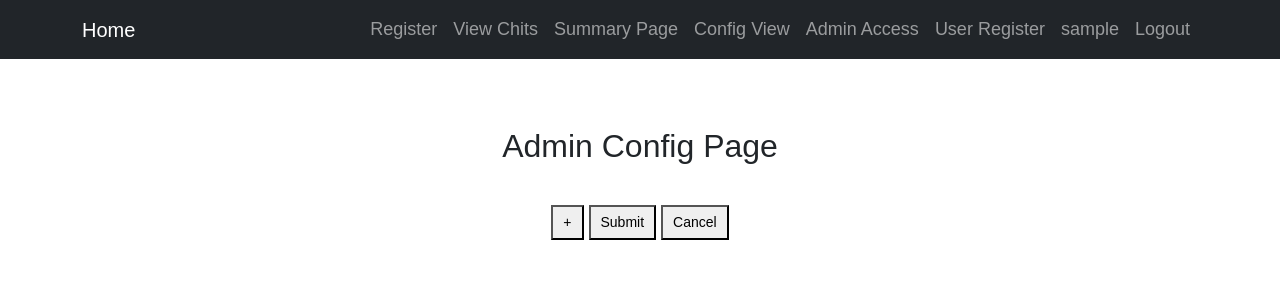
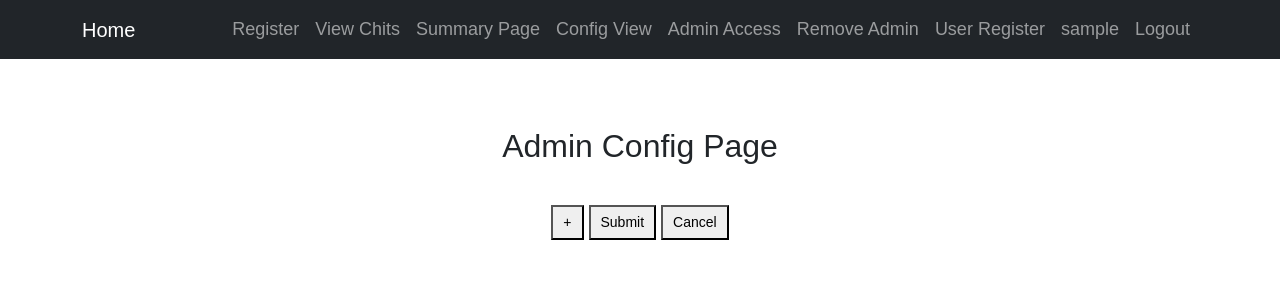
Before and after one commit to mahil-tech-academy/mahil-chitfund-app, a Django app: page /admin_config_view/ in a window 1280 px wide. Shown: the top 300 px of the page. Run offline with Django 5.2, Linux system fonts and the light colour scheme; the visitor is signed in with stand-in values (Sample User, id 1); data that the repository does not hold is empty.

Commit message:
Update navbar.html

```diff
--- a/CHITPROJECT/chitproject/chitapp/templates/chitapp/inc/navbar.html
+++ b/CHITPROJECT/chitproject/chitapp/templates/chitapp/inc/navbar.html
@@ -11,6 +11,7 @@
             <a class="nav-link" href="/summary_page/"><i class=""></i> Summary Page</a>
             <a class="nav-link" href="/config_view/"><i class=""></i> Config View</a>
             <a class="nav-link" href="/make_admin/"><i class=""></i> Admin Access</a>
+            <a class="nav-link" href="/remove_admin/"><i class=""></i>Remove Admin</a>
             <a class="nav-link" href="{% url 'register' %}"><i class="fa fa-users"></i> User Register </a>
         {% endif %}
 
@@ -20,7 +21,10 @@
 
         {% else %}
           <a class="nav-link" href="{% url 'admin_login' %}"><i class="fa fa-sign-in"></i> Admin Login</a>
+
         {% endif %}
+
+
         </div>
     </div>
   </nav>
```
